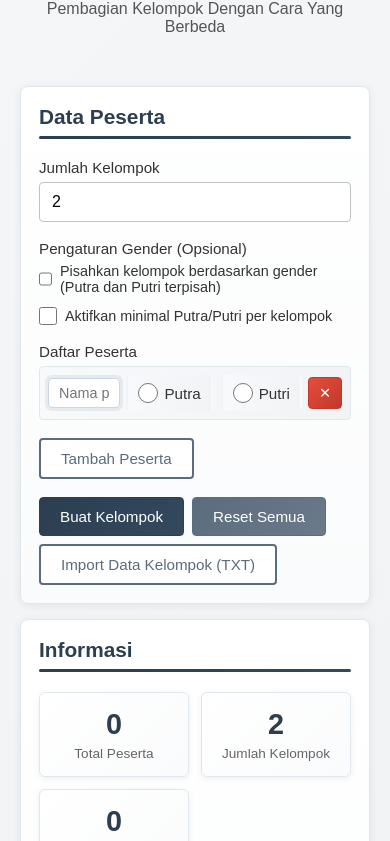
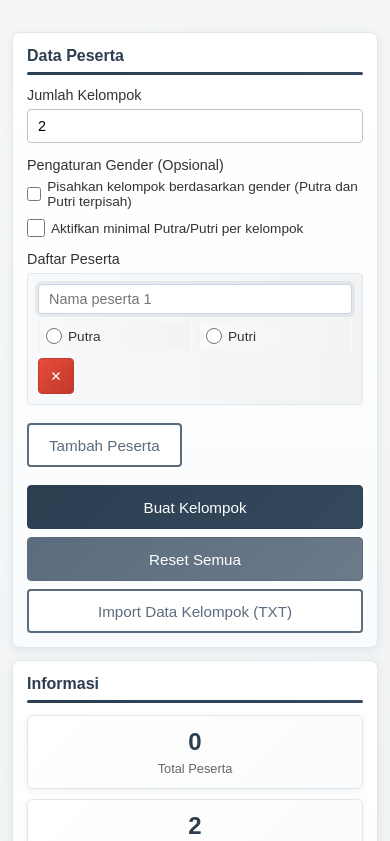
Before and after one commit to ERRRRRRRLAN/Splitter, a plain HTML site: page index.html in a window 390 px wide. Shown: the part 77-918 px from the top of the page. Drawn offline with Linux system fonts and the light colour scheme.

Commit message:
Update index.html

```diff
--- a/index.html
+++ b/index.html
@@ -2,7 +2,7 @@
 <html lang="id">
 <head>
     <meta charset="UTF-8">
-    <meta name="viewport" content="width=device-width, initial-scale=1.0">
+    <meta name="viewport" content="width=device-width, initial-scale=1.0, maximum-scale=5.0, user-scalable=yes">
     <title>Splitter</title>
     <style>
         * {
@@ -17,6 +17,12 @@
             min-height: 100vh;
             padding: 20px;
             color: #333;
+        }
+
+        @media (max-width: 480px) {
+            body {
+                padding: 12px;
+            }
         }
 
         .container {
@@ -52,9 +58,52 @@
             margin-bottom: 30px;
         }
 
+        /* Tablet and below */
         @media (max-width: 968px) {
             .main-content {
                 grid-template-columns: 1fr;
+            }
+        }
+
+        /* Mobile landscape and below */
+        @media (max-width: 768px) {
+            .container {
+                max-width: 100%;
+            }
+
+            .header {
+                margin-bottom: 20px;
+                padding: 15px 0;
+            }
+
+            .header h1 {
+                font-size: 1.75rem;
+            }
+
+            .header p {
+                font-size: 0.9rem;
+            }
+
+            .card {
+                padding: 20px;
+            }
+
+            .card-title {
+                font-size: 1.2rem;
+                margin-bottom: 16px;
+            }
+
+            .main-content {
+                gap: 16px;
+                margin-bottom: 20px;
+            }
+
+            .stats-summary {
+                grid-template-columns: repeat(2, 1fr);
+            }
+
+            .groups-container {
+                grid-template-columns: repeat(auto-fit, minmax(200px, 1fr));
             }
         }
 
@@ -212,6 +261,9 @@
             font-family: inherit;
             display: inline-block;
             border-radius: 4px;
+            min-height: 44px;
+            touch-action: manipulation;
+            -webkit-tap-highlight-color: transparent;
         }
 
         .btn-primary {
@@ -242,8 +294,9 @@
             border-color: #c0392b;
             padding: 6px 10px;
             font-size: 0.9rem;
-            min-width: 32px;
-            height: 32px;
+            min-width: 36px;
+            min-height: 36px;
+            height: 36px;
             display: flex;
             align-items: center;
             justify-content: center;
@@ -258,12 +311,16 @@
             background: transparent;
             color: #7f8c8d;
             border: 1px solid #bdc3c7;
-            padding: 2px 6px;
-            font-size: 0.7rem;
-            min-width: auto;
-            height: 24px;
+            padding: 4px 8px;
+            font-size: 0.75rem;
+            min-width: 28px;
+            min-height: 28px;
+            height: 28px;
             line-height: 1;
             border-radius: 3px;
+            display: flex;
+            align-items: center;
+            justify-content: center;
         }
 
         .btn-clear-gender:hover {
@@ -571,40 +628,222 @@
             flex-wrap: wrap;
         }
 
+        /* Mobile portrait */
         @media (max-width: 640px) {
             .header h1 {
-                font-size: 1.6rem;
+                font-size: 1.5rem;
+            }
+
+            .header p {
+                font-size: 0.85rem;
             }
 
             .card {
-                padding: 18px;
+                padding: 16px;
+            }
+
+            .card-title {
+                font-size: 1.1rem;
+                margin-bottom: 14px;
             }
 
             .main-content {
-                gap: 15px;
+                gap: 12px;
+            }
+
+            .form-group {
+                margin-bottom: 14px;
+            }
+
+            .form-label {
+                font-size: 0.9rem;
+            }
+
+            .form-input {
+                padding: 8px 10px;
+                font-size: 0.9rem;
+            }
+
+            .participant-item {
+                flex-wrap: wrap;
+                padding: 10px;
+                gap: 8px;
+            }
+
+            .participant-item input[type="text"] {
+                min-width: 0;
+                width: 100%;
+                order: 1;
+            }
+
+            .gender-radio-group {
+                order: 2;
+                width: 100%;
+                gap: 6px;
+            }
+
+            .gender-radio-item {
+                flex: 1;
+                min-width: 0;
+                padding: 5px 8px;
+                font-size: 0.85rem;
+            }
+
+            .gender-radio-item label {
+                font-size: 0.85rem;
+            }
+
+            .participant-item .btn-danger {
+                order: 3;
+                flex-shrink: 0;
+            }
+
+            .action-buttons {
+                flex-direction: column;
+                gap: 8px;
+            }
+
+            .action-buttons .btn {
+                width: 100%;
+                min-height: 44px;
+            }
+
+            .stats-summary {
+                grid-template-columns: repeat(2, 1fr);
+                gap: 10px;
+            }
+
+            .stat-card {
+                padding: 12px;
+            }
+
+            .stat-value {
+                font-size: 1.5rem;
+            }
+
+            .stat-label {
+                font-size: 0.8rem;
             }
 
             .groups-container {
                 grid-template-columns: 1fr;
+                gap: 12px;
+            }
+
+            .group-card {
+                padding: 14px;
+            }
+
+            .group-title {
+                font-size: 1.1rem;
+            }
+
+            .group-stats {
+                font-size: 0.8rem;
+            }
+
+            .min-gender-inputs {
+                grid-template-columns: 1fr;
+                gap: 10px;
+                padding: 12px;
+            }
+
+            .checkbox-group {
+                gap: 6px;
+                margin-bottom: 10px;
+            }
+
+            .checkbox-group label {
+                font-size: 0.85rem;
+            }
+
+            .empty-state {
+                padding: 30px 20px;
+                font-size: 0.9rem;
             }
 
             #alertContainer {
-                bottom: 15px;
-                right: 15px;
-                left: 15px;
+                bottom: 10px;
+                right: 10px;
+                left: 10px;
                 max-width: none;
             }
 
             .alert {
                 min-width: auto;
                 max-width: none;
+                padding: 10px 14px;
+                font-size: 0.9rem;
             }
 
             .copy-success {
-                bottom: 15px;
-                right: 15px;
-                left: 15px;
+                bottom: 10px;
+                right: 10px;
+                left: 10px;
                 min-width: auto;
+                padding: 10px 14px;
+            }
+        }
+
+        /* Small mobile */
+        @media (max-width: 480px) {
+            .header h1 {
+                font-size: 1.3rem;
+            }
+
+            .header p {
+                font-size: 0.8rem;
+            }
+
+            .card {
+                padding: 14px;
+            }
+
+            .card-title {
+                font-size: 1rem;
+                margin-bottom: 12px;
+            }
+
+            .stats-summary {
+                grid-template-columns: 1fr;
+            }
+
+            .gender-radio-item {
+                padding: 4px 6px;
+                min-height: 28px;
+            }
+
+            .gender-radio-item input[type="radio"] {
+                width: 16px;
+                height: 16px;
+            }
+
+            .btn-clear-gender {
+                min-height: 32px;
+                height: 32px;
+                padding: 4px 6px;
+                font-size: 0.7rem;
+            }
+
+            .participant-item .btn-danger {
+                min-width: 36px;
+                min-height: 36px;
+                height: 36px;
+                padding: 4px 8px;
+                font-size: 0.85rem;
+            }
+
+            .empty-state {
+                padding: 25px 15px;
+                font-size: 0.85rem;
+            }
+
+            .empty-state div:first-child {
+                font-size: 2rem !important;
+            }
+
+            .participant-list {
+                max-height: 300px;
             }
         }
 
```
